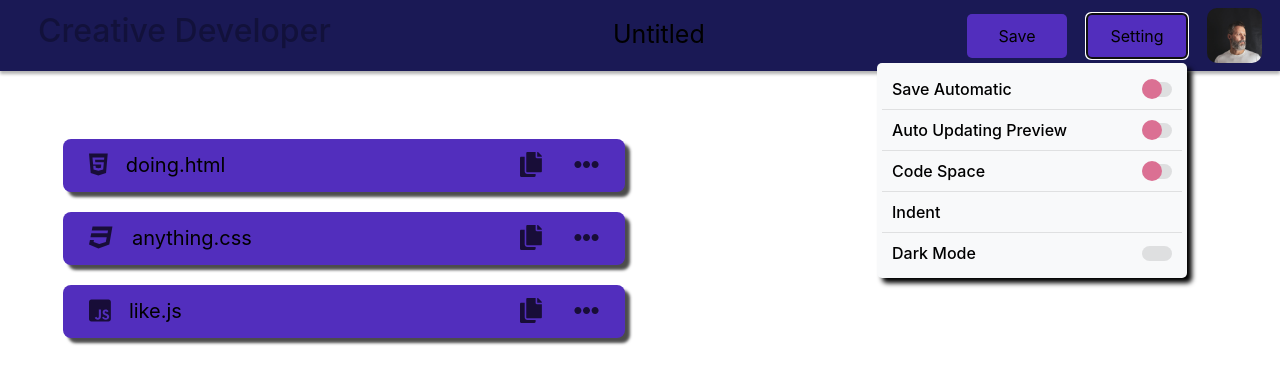
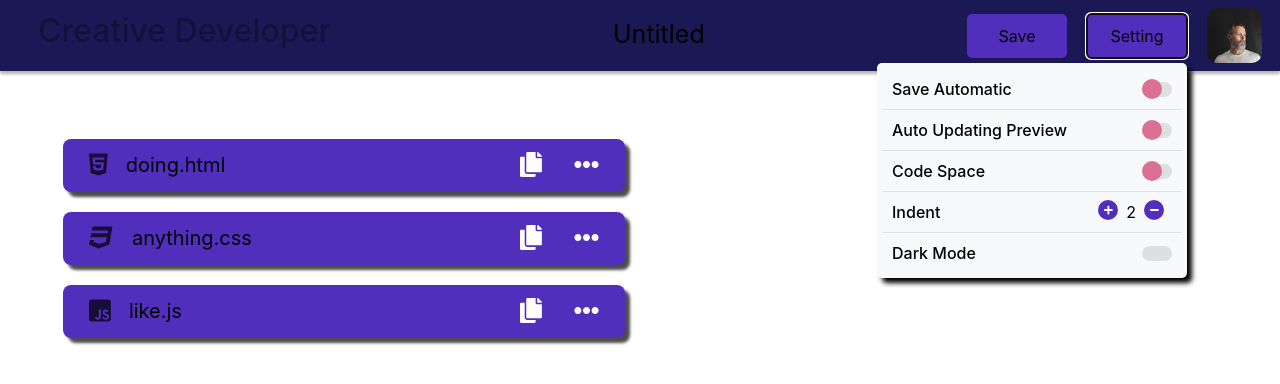
Before and after one commit to Bhavesh588/creativedesigner, a React (Create React App) app: page / in a window 1280 px wide. Both pictures are taken after a click on the button "Setting". Shown: the top 384 px of the page. Built offline with nearby package versions, Linux system fonts and the light colour scheme.

Commit message:
Add Tooltips, Count Char and Lines, Copy paste code and Indentation

```diff
--- a/src/Components/Dropdown/Dropdown.js
+++ b/src/Components/Dropdown/Dropdown.js
@@ -1,12 +1,13 @@
 import React from 'react';
 import { connect } from 'react-redux';
+import { FontAwesomeIcon } from '@fortawesome/react-fontawesome'
 import Toggle from '../Toggle/Toggle';
 
 import './Dropdown.scss'
 
 function Dropdown(props) {
 
-    const { saveAuto, autoPre, codeSpace, darkmode, setSaveAuto, setAutoPre, setCodeSpace, setdarkmode } = props
+    const { saveAuto, autoPre, codeSpace, darkmode, indent, setSaveAuto, setAutoPre, setCodeSpace, setdarkmode, setIndent } = props
 
     return (
         <div className='dropdownlist bg-light'>
@@ -24,6 +25,23 @@ function Dropdown(props) {
             </div>
             <div className='item_box'>
                 <div className='item_txt'>Indent</div>
+                <div className='indentation'>
+                    <div className='icon_outer'>
+                        <FontAwesomeIcon
+                            icon='plus'
+                            className='icon_style'
+                            onClick={() => setIndent(indent - 1)}
+                        />
+                    </div>
+                    {indent}
+                    <div className='icon_outer'>
+                        <FontAwesomeIcon
+                            icon='minus'
+                            className='icon_style'
+                            onClick={() => setIndent(indent + 1)}
+                        />
+                    </div>
+                </div>
             </div>
             <div className='item_box'>
                 <div className='item_txt'>Dark Mode</div>
@@ -39,6 +57,7 @@ const mapStateToProps = (state) => {
         autoPre: state.autoPre,
         codeSpace: state.codeSpace,
 		darkmode: state.darkmode,
+        indent: state.indent
 	};
 };
 
@@ -68,6 +87,12 @@ const mapDispatchToProps = (dispatch) => {
 				item: val,
 			});
 		},
+        setIndent: (val) => {
+            dispatch({
+                type: "INDENT",
+                item: val
+            })
+        }
 	};
 };
 
--- a/src/Components/Dropdown/Dropdown.scss
+++ b/src/Components/Dropdown/Dropdown.scss
@@ -1,3 +1,5 @@
+@import '../../responsive/variables';
+
 .dropdownlist {
     position: absolute;
     right: 10px;
@@ -29,5 +31,26 @@
         //     background-color: rgba($color: #000000, $alpha: 0.1);
         //     cursor: pointer;
         // }
+
+        .indentation {
+            display: flex;
+
+            .icon_outer {
+                background-color: $color3;
+                height: 20px;
+                width: 20px;
+                border-radius: 15px;
+                display: flex;
+                justify-content: center;
+                align-items: center;
+                margin: 0px 8px;
+
+                .icon_style {
+                    font-size: 10px;
+                    cursor: pointer;
+                    color: $color2;
+                }
+            }
+        }
     }
 }
--- a/src/Components/Files/Files.js
+++ b/src/Components/Files/Files.js
@@ -13,14 +13,19 @@ import '../FontAwesomeIcons'
 import './Files.scss'
 import Inputbox from '../Inputbox/Inputbox'
 import variable from '../../responsive/_variables.scss'
+import Tooltips from '../Tooltips/Tooltips';
 
 const Files = ({ id, filename, values, onChange, onChangeFilename, onAddFilename, onDeleteFilename, ...props }) => {
 
-    const { darkmode } = props
+    const { darkmode, indent } = props
 
     const [collapse, setCollapse] = useState(false)
     const [language, setLanguage] = useState('')
     const [dropdown, setDropDown] = useState(false)
+    const [line, setLine] = useState(1)
+    const [character, setCharacter] = useState(0)
+
+    const [copied, setCopied] = useState('Copy Code')
 
     useEffect(() => {
         var spliting = filename.split('.')
@@ -83,6 +88,11 @@ const Files = ({ id, filename, values, onChange, onChangeFilename, onAddFilename
         onDeleteFilename(id)
     }
 
+    function countChar(val) {
+        var withOutSpace = val.replace(/\s+/g, '').length;
+        return withOutSpace
+    }
+
     return (
         <div className='files_main hovering' style={{ backgroundColor: darkmode ? variable.color3 : 'rgba(0,0,0,0.3)' }}>
             {/* Header of the Files */}
@@ -108,17 +118,44 @@ const Files = ({ id, filename, values, onChange, onChangeFilename, onAddFilename
                     {/* <h5>{filename}</h5> */}
                 </div>
                 {/* Space for clicking to Expand and collapse */}
-                <div className='flex-grow-1 p-1 w-100' onClick={Expanding}>
+                <div className='flex-grow-1 p-1 w-100' onClick={Expanding} style={{ cursor: 'pointer' }}>
                 </div>
                 {/* Copy and more options */}
                 <div className='file_option'>
-                    <span className='mx-3'>
-                        <FontAwesomeIcon icon='copy' style={{ fontSize: 25, color: darkmode? variable.color2 : variable.color1 }} />
-                    </span>
-                    <span className='mx-3'>
-                        {/* DropDown to add New File */}
-                        <FontAwesomeIcon icon='ellipsis-h' style={{ fontSize: 25, color: darkmode? variable.color2 : variable.color1 }} onClick={() => setDropDown(!dropdown)} />
-                    </span>
+                    <Tooltips tips={copied}>
+                        <div className='mx-3'>
+                            {/* Copy the code and paste it anywhere you want */}
+                            <FontAwesomeIcon
+                                icon='copy'
+                                style={{
+                                    fontSize: 25,
+                                    color: darkmode? variable.color2 : variable.color1,
+                                    cursor: 'pointer'
+                                }}
+                                onClick={() => {
+                                    setCopied('Copied')
+                                    setTimeout(() => {
+                                        setCopied('Copy Code')
+                                    }, 3000)
+                                    navigator.clipboard.writeText(values[id])
+                                }}
+                            />
+                        </div>
+                    </Tooltips>
+                    <Tooltips tips="More">
+                        <div className='mx-3'>
+                            {/* DropDown to add New File */}
+                            <FontAwesomeIcon
+                                icon='ellipsis-h'
+                                style={{
+                                    fontSize: 25,
+                                    color: darkmode? variable.color2 : variable.color1,
+                                    cursor: 'pointer'
+                                }}
+                                onClick={() => setDropDown(!dropdown)}
+                            />
+                        </div>
+                    </Tooltips>
                 </div>
             </div>
             {/* DropDown */}
@@ -135,12 +172,19 @@ const Files = ({ id, filename, values, onChange, onChangeFilename, onAddFilename
                         onBeforeChange={handleChange}
                         value={values[id]}
                         className='code-mirror-wrapper'
+                        onChange={(doc) => {
+                            setLine(doc.lineCount())
+                            setCharacter(countChar(values[id]))
+                        }}
                         options={{
                             lineWrapping: true,
                             lint: true,
                             mode: language,
                             lineNumbers: true,
-                            theme: darkmode ? 'paraiso-dark' : 'paraiso-light'
+                            theme: darkmode ? 'paraiso-dark' : 'paraiso-light',
+                            indentUnit: indent,
+                            indentWithTabs: true,
+                            tabSize: indent
                         }}
                     />
                 </div>
@@ -153,8 +197,8 @@ const Files = ({ id, filename, values, onChange, onChangeFilename, onAddFilename
                         </select> */}
                     </div>
                     <div className='line_count'>
-                        <p>365 chars</p>
-                        <p>23 lines</p>
+                        <p style={{ color: darkmode ? 'white' : 'black' }}>{character} chars</p>
+                        <p style={{ color: darkmode ? 'white' : 'black' }}>{line} lines</p>
                     </div>
                 </div>
             </div>
@@ -165,6 +209,7 @@ const Files = ({ id, filename, values, onChange, onChangeFilename, onAddFilename
 const mapStateToProps = (state) => {
 	return {
 		darkmode: state.darkmode,
+        indent: state.indent
 	};
 };
 
--- a/src/Components/Files/Files.scss
+++ b/src/Components/Files/Files.scss
@@ -12,7 +12,6 @@
 
     .files {
         display: flex;
-        cursor: pointer;
         justify-content: space-between;
         // padding: 10px;
         // background-color: aqua;
@@ -30,6 +29,7 @@
         .file_option {
             display: flex;
             align-items: center;
+            justify-content: space-around;
             padding: 10px;
         }
     }
--- a/src/Components/FontAwesomeIcons/index.js
+++ b/src/Components/FontAwesomeIcons/index.js
@@ -1,5 +1,5 @@
 import { library } from '@fortawesome/fontawesome-svg-core';
 import { fab } from '@fortawesome/free-brands-svg-icons';
-import { faCopy, faEllipsisH, faAlignLeft } from '@fortawesome/free-solid-svg-icons'
+import { faCopy, faEllipsisH, faAlignLeft, faPlus, faMinus } from '@fortawesome/free-solid-svg-icons'
 
-library.add(fab, faCopy, faEllipsisH, faAlignLeft)
+library.add(fab, faCopy, faEllipsisH, faAlignLeft, faPlus, faMinus)
--- /dev/null
+++ b/src/Components/Tooltips/Tooltips.js
@@ -0,0 +1,14 @@
+import React from 'react'
+
+import './Tooltips.scss'
+
+const Tooltips = ({ children, tips }) => {
+    return (
+        <div className="tooltip1">
+            {children}
+            <span className="tooltiptext">{tips}</span>
+        </div>
+    )
+}
+
+export default Tooltips
--- /dev/null
+++ b/src/Components/Tooltips/Tooltips.scss
@@ -0,0 +1,43 @@
+@import '../../responsive/variables';
+
+.tooltip1 {
+    color: $color2;
+    position: relative;
+    display: inline-block;
+    align-items: center;
+
+    .tooltiptext {
+        visibility: hidden;
+        width: 100px;
+        background-color: black;
+        color: #fff;
+        text-align: center;
+        border-radius: 6px;
+        padding: 5px 5px;
+        z-index: 1;
+        position: absolute;
+        top: 110%;
+        left: 50%;
+        margin-left: -60px;
+        display: flex;
+        justify-content: center;
+        opacity: 0;
+        transition: 0.2s ease-in-out;
+    }
+
+    .tooltiptext::after {
+        content: ' ';
+        position: absolute;
+        bottom: 100%;
+        left: 50%;
+        margin-left: -5px;
+        border-width: 5px;
+        border-style: solid;
+        border-color: transparent transparent black transparent;
+    }
+
+    &:hover .tooltiptext {
+        visibility: visible;
+        opacity: 1;
+    }
+}
--- a/src/Pages/CodingPlatform/CodingPlatform.js
+++ b/src/Pages/CodingPlatform/CodingPlatform.js
@@ -21,14 +21,20 @@ const CodingPlatform = () => {
 
     const onAddFilename = (values, id) => {
         let val = [...filename]
+        let co = [...code]
         val.splice(id+1, 0, values)
+        co.splice(id+1, 0, '')
         setFilename(val)
+        setCode(co)
     }
 
     const onDeleteFilename = (id) => {
         let val = [...filename]
+        let co = [...code]
         val.splice(id, 1)
+        co.splice(id, 1)
         setFilename(val)
+        setCode(co)
     }
 
 	return (
--- a/src/Redux/rootReducer.js
+++ b/src/Redux/rootReducer.js
@@ -2,7 +2,8 @@ const initialState = {
     saveAuto: false,
     autoPre: false,
     codeSpace: false,
-    darkmode: true
+    darkmode: true,
+    indent: 2
 }
 
 const rootReducer = (state = initialState, action) => {
@@ -27,6 +28,11 @@ const rootReducer = (state = initialState, action) => {
                 ...state,
                 darkmode: action.item
             }
+        case 'INDENT':
+            return {
+                ...state,
+                indent: action.item
+            }
         default:
             return state
     }
```
Also changed, not shown: src/Components/Navigationbar/Navigationbar.js (+7 -2 lines), .circleci/config.yml, 1 other file (tests, documents, lock files or other folders).
